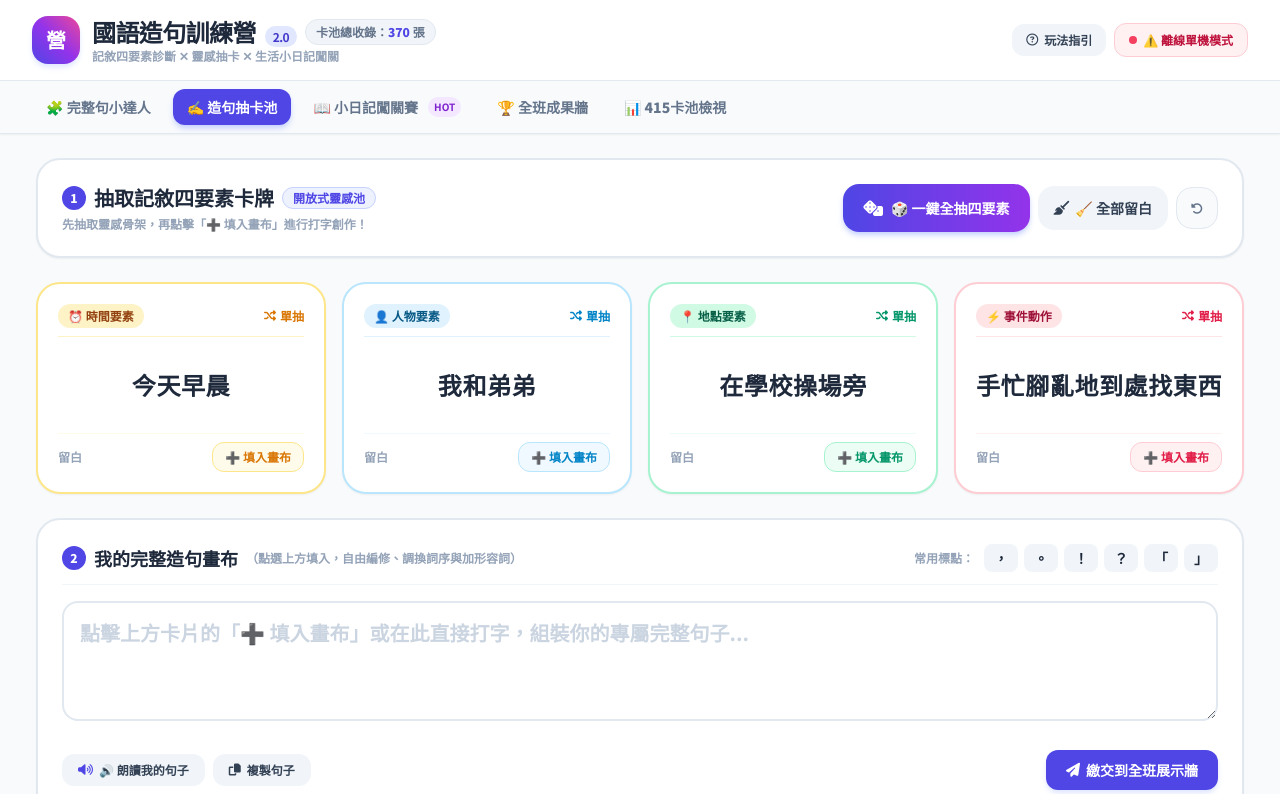
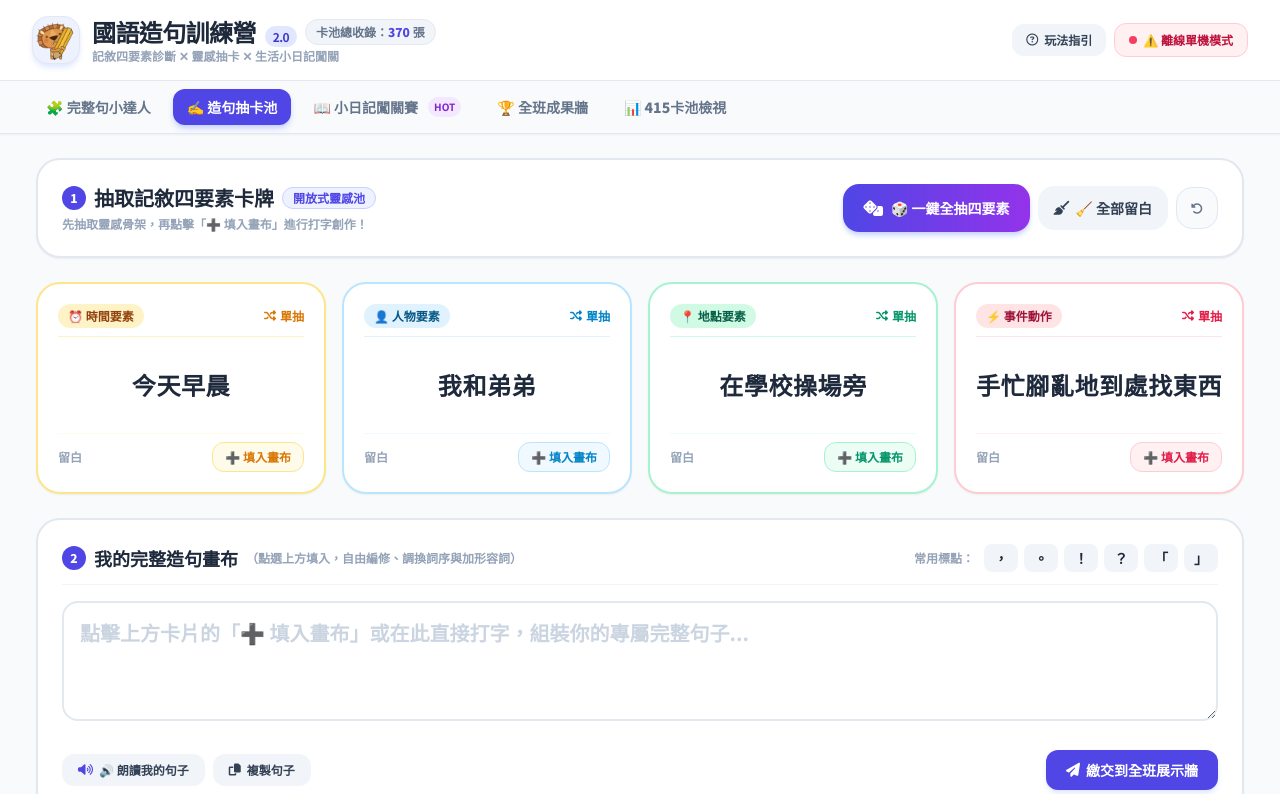
Before and after one commit to yilinli10-shishi/chinese-sentence, a plain HTML site: page index.html in a window 1280 px wide. Shown: the top 794 px of the page. Drawn offline with nearby package versions, Linux system fonts and the light colour scheme.

Commit message:
Update index.html

```diff
--- a/index.html
+++ b/index.html
@@ -72,8 +72,13 @@
 
         <!-- Logo 與標題 -->
         <div class="flex items-center gap-3">
-          <div class="w-10 h-10 sm:w-12 sm:h-12 rounded-2xl bg-gradient-to-tr from-indigo-600 via-purple-600 to-pink-500 flex items-center justify-center text-white shadow-md shadow-indigo-100 text-lg sm:text-xl font-black">
-            營
+          <!-- 自訂 Logo 圖片區：方法 A 本地讀取 ./logo.png -->
+          <div class="w-10 h-10 sm:w-12 sm:h-12 rounded-2xl overflow-hidden shadow-md shadow-indigo-100 border border-slate-200 flex-shrink-0 bg-indigo-50 flex items-center justify-center">
+            <img id="siteLogoImg"
+                 src="./logo.png"
+                 alt="Logo"
+                 class="w-full h-full object-cover"
+                 onerror="this.onerror=null; this.parentElement.innerHTML='<div class=\'w-full h-full bg-gradient-to-tr from-indigo-600 via-purple-600 to-pink-500 flex items-center justify-center text-white text-lg sm:text-xl font-black\'>營</div>';">
           </div>
           <div>
             <div class="flex items-center gap-2">
```
